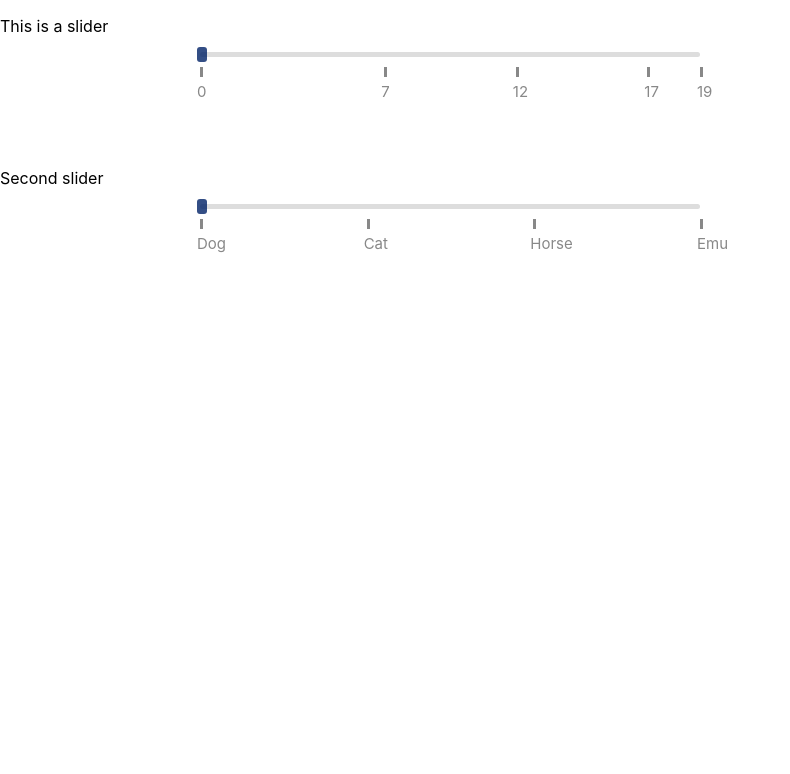
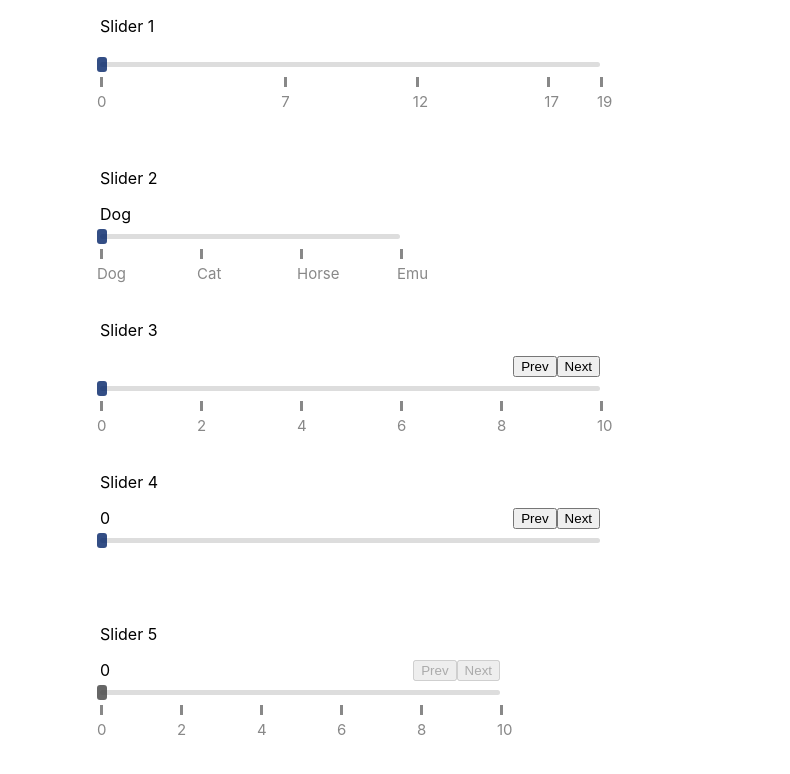
Before and after one commit to parthsarathiv/slider-project, a React (Create React App) app: page / in a window 1280 px wide. Shown: the top 774 px of the page, without its empty margins (0-790 px from the left). Built offline with nearby package versions, Linux system fonts and the light colour scheme.

Commit message:
added animation and features to the slider

```diff
--- a/src/App.css
+++ b/src/App.css
@@ -1,4 +1,3 @@
-.container {
-  margin-left: 200px;
-  padding: 100x;
+.AppContainer {
+  margin-left: 100px;
 }
--- a/src/App.js
+++ b/src/App.js
@@ -5,8 +5,8 @@ import './App.css';
 function App() {
   return (
 
-    <div className = "conatiner">
-      <p>This is a slider</p>
+    <div className = "AppContainer">
+      <p>Slider 1</p>
       <Slider isText = {false} height = {20} width = {500} points={[
         { val: 0, label: "0" },
         { val: 7, label: "7" },
@@ -14,13 +14,45 @@ function App() {
         { val: 17, label: "17" },
         { val: 19, label: "19" }
       ]}/>
-      <p>Second slider</p>
-      <Slider isText = {true} height = {20} width = {500} points={[
+      <p>Slider 2</p>
+      <Slider label isText = {true} height = {20} width = {300} points={[
         { val: "Dog", label: "Dog" },
         { val: "Cat", label: "Cat" },
         { val: "Horse", label: "Horse" },
         { val: "Emu", label: "Emu" }
       ]}/>
+
+      <p>Slider 3</p>
+      <Slider showControls isText = {false} height = {20} width = {500} points={[
+        { val: 0, label: "0" },
+        { val: 2, label: "2" },
+        { val: 4, label: "4" },
+        { val: 6, label: "6" },
+        { val: 8, label: "8" },
+        { val: 10, label: "10" }
+      ]}/>
+
+      <p>Slider 4</p>
+      <Slider label showTicks = {false} showControls isText = {false} height = {20} width = {500} points={[
+        { val: 0, label: "0" },
+        { val: 2, label: "2" },
+        { val: 4, label: "4" },
+        { val: 6, label: "6" },
+        { val: 8, label: "8" },
+        { val: 10, label: "10" }
+      ]}/>
+
+
+      <p>Slider 5</p>
+      <Slider disabled label showControls isText = {false} height = {20} width = {400} points={[
+        { val: 0, label: "0" },
+        { val: 2, label: "2" },
+        { val: 4, label: "4" },
+        { val: 6, label: "6" },
+        { val: 8, label: "8" },
+        { val: 10, label: "10" }
+      ]}/>
+
     </div>
   );
 }
--- a/src/Slider.css
+++ b/src/Slider.css
@@ -1,4 +1,12 @@
-.container {
+.sliderContainer {
+    width: fit-content;
     height: 100px;
-    width: fit-content;
   }
+.subContainer1{
+  height: 20px;
+}
+
+.subContainer2 {
+  padding-top: 10px;
+  height: 50px;
+}
--- a/src/SliderHooks.js
+++ b/src/SliderHooks.js
@@ -1,7 +1,7 @@
 import React, { useRef, useState, useEffect } from 'react';
 import styled from "styled-components";
 import './Slider.css';
-import {useSpring, animated} from 'react-spring';
+import {Spring} from 'react-spring/renderprops'
 
 const StyledSlider = styled.div`
   position: relative;
@@ -11,14 +11,19 @@ const StyledSlider = styled.div`
   width: ${props => props.width};
 `;
 
-const StyledThumb = styled(animated.div)`
+const StyledValueLabel = styled.p`
+    display: inline;
+    user-select: none;
+`;
+
+const StyledThumb = styled.div`
   width: 10px;
   height: 15px;
   border-radius: 3px;
   position: relative;
   top: -5px;
   opacity: 0.8;
-  background: #002266;
+  background: ${props => props.disabled ? "#404040" : "#002266"};
   cursor: pointer;
 `;
 
@@ -108,10 +113,35 @@ export default function Slider(props) {
 
 
     useEffect(() => {
-        const rect = containerRef.current.getBoundingClientRect();
-        setOffsetLeft(rect.left);
+        if(containerRef.current){
+            const rect = containerRef.current.getBoundingClientRect();
+            setOffsetLeft(rect.left);
+        }
     }, []);
 
+    if(props.hide){
+        return null;
+    }
+
+    if(props.disabled) {
+        return (
+            <div className = "sliderContainer"  ref = {containerRef}>
+                <div style = {{height: (props.showControls||props.label) ? "20px": "0px"}}>
+                    {props.label? <StyledValueLabel>{props.points[index].val}</StyledValueLabel> : null}
+                    {props.showControls? <>
+                    <button style = {{float: "right", userSelect: "none"}} onClick = {handleNext} disabled>Next</button>
+                    <button style = {{float: "right", userSelect: "none"}} onClick = {handlePrevious} disabled>Prev</button>
+                    </> : null}
+                </div>
+                <div className = "subContainer2">
+                    <StyledSlider width = {`${props.width}px`} >
+                    <StyledThumb disabled style={{left: `${-3}px`}}/>
+                    {(props.showTicks === false) ? null : (props.isText ? generateTextLabels(props.points, divisionWidth) : generateNumericLabels(props.points, divisionWidth, startValue))}
+                    </StyledSlider>
+                </div>
+            </div>
+        );
+    }
 
     function handleDragEnter(e) {
         setIsMouseDown(true);
@@ -171,13 +201,54 @@ export default function Slider(props) {
         }
     }
 
+    function handleNext(e) {
+        if(index === props.points.length - 1){
+            return;
+        }
+
+        if(!props.isText){
+            setThumbXPos(props.points[index+1].val * divisionWidth);
+        }else{
+            setThumbXPos((index+1)*divisionWidth);
+        }
+
+        setThumbValue(props.points[index+1].val);
+        setIndex(index + 1);
+    }
+
+    function handlePrevious(e) {
+        if(index === 0){
+            return;
+        }
+
+        if(!props.isText){
+            setThumbXPos(props.points[index-1].val * divisionWidth);
+        }else{
+            setThumbXPos((index-1)*divisionWidth);
+        }
+
+        setThumbValue(props.points[index-1].val);
+        setIndex(index - 1);
+    }
 
     return (
-        <div className = "container" onMouseDown = {handleDragEnter} onMouseUp = {handleDragExit} onMouseMove = {handleDragThrough} onMouseLeave = {handleDragExit} ref = {containerRef}>
-            <StyledSlider width = {`${props.width}px`} >
-                <StyledThumb style={{left: `${thumbXPos - 3}px`}}/>
-                {props.isText ? generateTextLabels(props.points, divisionWidth) : generateNumericLabels(props.points, divisionWidth, startValue)}
-            </StyledSlider>
+        <div className = "sliderContainer"  ref = {containerRef}>
+            <div style = {{height: (props.showControls||props.label) ? "20px": "0px"}}>
+                {props.label? <StyledValueLabel>{props.points[index].val}</StyledValueLabel> : null}
+                {props.showControls? <>
+                <button style = {{float: "right", userSelect: "none"}} onClick = {handleNext}>Next</button>
+                <button style = {{float: "right", userSelect: "none"}} onClick = {handlePrevious}>Prev</button>
+                </> : null}
+            </div>
+            <div className = "subContainer2" onMouseDown = {handleDragEnter} onMouseUp = {handleDragExit} onMouseMove = {handleDragThrough} onMouseLeave = {handleDragExit}>
+                <StyledSlider width = {`${props.width}px`} >
+                <Spring
+                    to={{ x: thumbXPos }}>
+                    {props => <StyledThumb style={{left: `${props.x - 3}px`}}/>}
+                </Spring>
+                {(props.showTicks === false) ? null : (props.isText ? generateTextLabels(props.points, divisionWidth) : generateNumericLabels(props.points, divisionWidth, startValue))}
+                </StyledSlider>
+            </div>
         </div>
     );
 }
```
